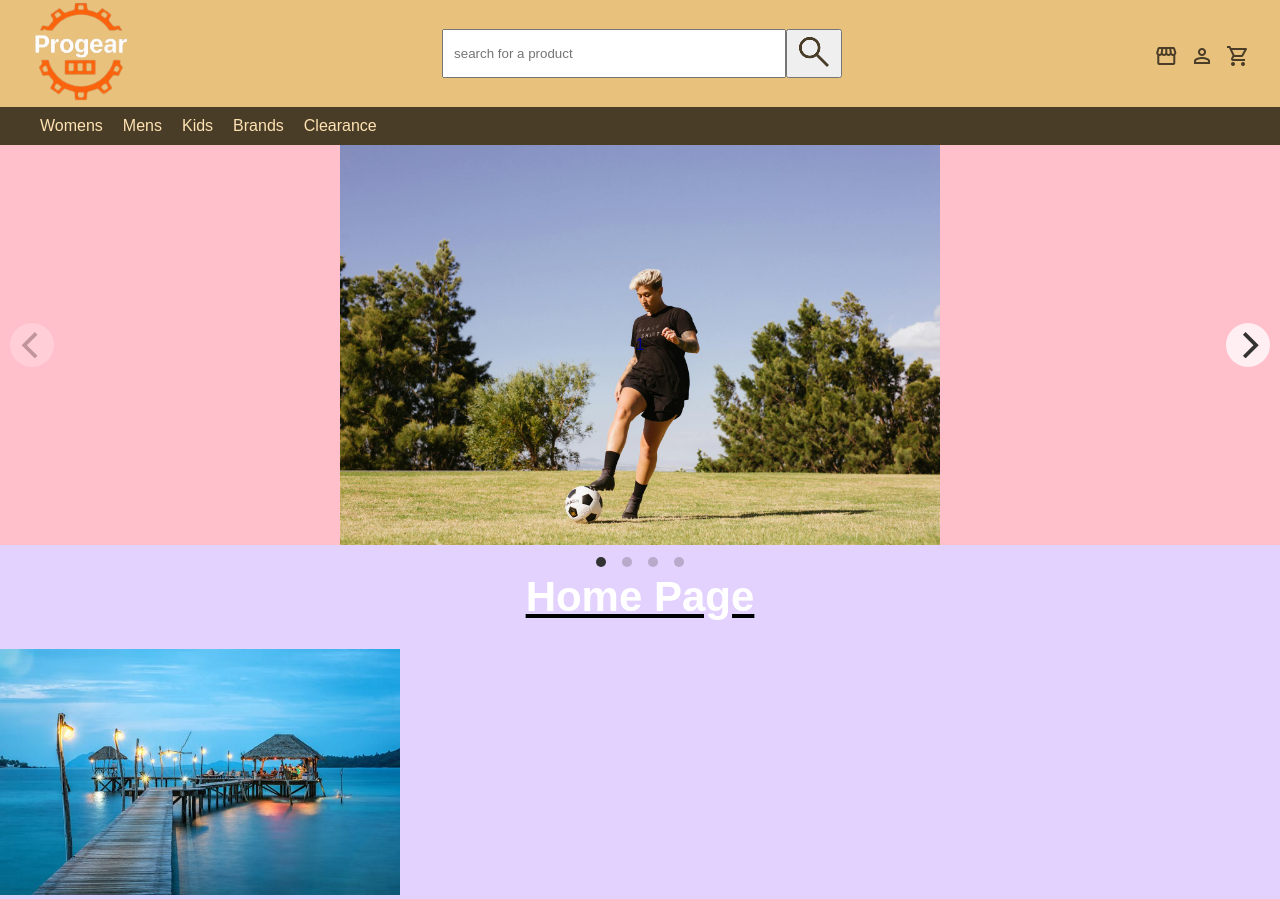
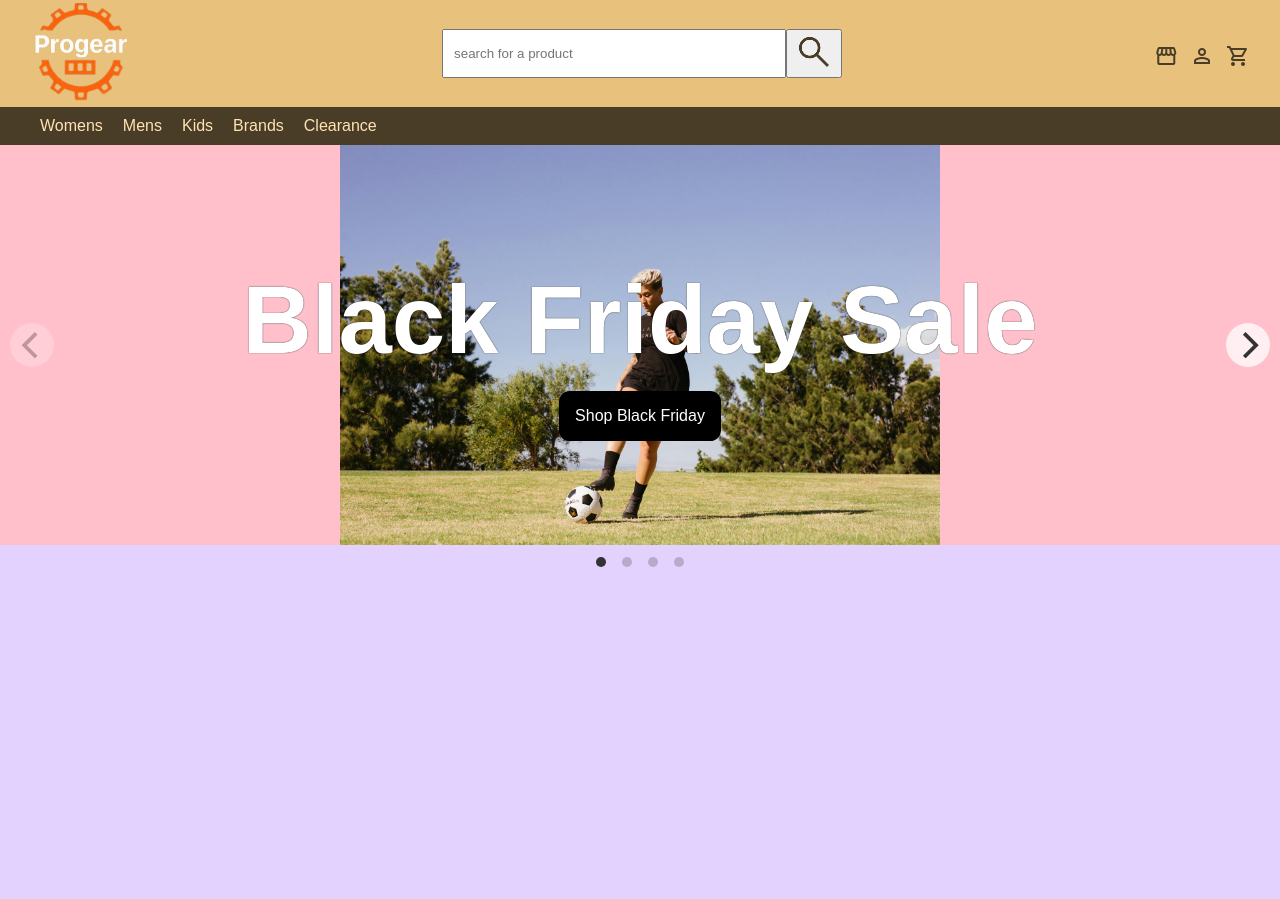
Before and after one commit to arloran777/foundationT325, a PHP site: page / in a window 1280 px wide. After the commit the page ends 567 px from the top, so only its background shows below. Run offline with PHP 8.4, Linux system fonts and the light colour scheme.

Commit message:
added banner text and button

```diff
--- a/index.html
+++ b/index.html
@@ -9,7 +9,7 @@
         href="https://fonts.googleapis.com/css2?family=Material+Symbols+Outlined:opsz,wght,FILL,GRAD@20..48,100..700,0..1,-50..200&icon_names=person,shopping_cart,storefront" />
     <link rel="stylesheet" href="https://unpkg.com/flickity@2/dist/flickity.min.css">
     <script src="https://unpkg.com/flickity@2/dist/flickity.pkgd.min.js"></script>
-        <meta name="viewport" content="width=device-width,initial-scale=1">
+    <meta name="viewport" content="width=device-width,initial-scale=1">
 </head>
 
 <body>
@@ -47,14 +47,16 @@
         </nav>
     </header>
     <!-- carousel -->
-     <div class="main-carousel" data-flickity='{ "cellAlign": "left", "contain": true }'>
-        <div class="slide">1</div>
+    <div class="main-carousel" data-flickity='{ "cellAlign": "left", "contain": true }'>
+        <div class="slide">
+            <h2>Black Friday Sale</h2>
+            <a href="#" class="slide-button">Shop Black Friday</a>
+        </div>
         <div class="slide">2</div>
         <div class="slide">3</div>
         <div class="slide">4</div>
-     </div>
-    <h1>Home Page</h1>
-    <img src="images/pexels-pixabay-237272.jpg" width="400" alt="beach at night time">
+    </div>
+
 </body>
 
 </html>
--- a/styles.css
+++ b/styles.css
@@ -3,6 +3,7 @@ body {
     color: darkblue;
     font-family: Arial, Helvetica, sans-serif;
     margin: 0px;
+    overflow-y: scroll;
 }
 h1 {
     color: white;
@@ -76,6 +77,19 @@ h1 {
 .slide:nth-child(2) {
     background-color: aquamarine;
 }
+.slide h2 {
+    color: white;
+    font-size: 6em;
+    text-shadow: 0px 0px 1px black;
+    margin: 12pt auto;
+}
+.slide-button {
+    text-decoration: none;
+    background-color: black;
+    color: white;
+    padding: 12pt;
+    border-radius: 8pt;
+}
 @media screen and (max-width:480px) {
     .shop-nav {
         flex-direction: column;
```
